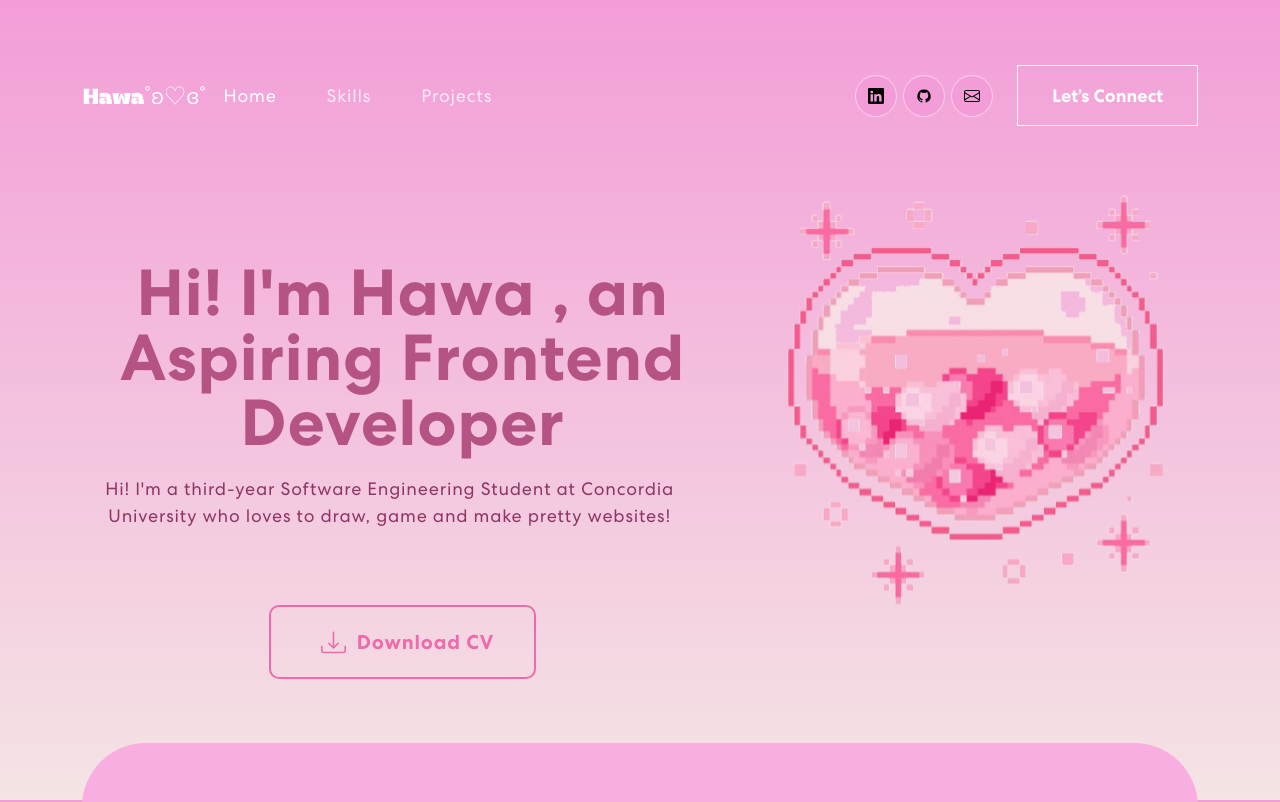
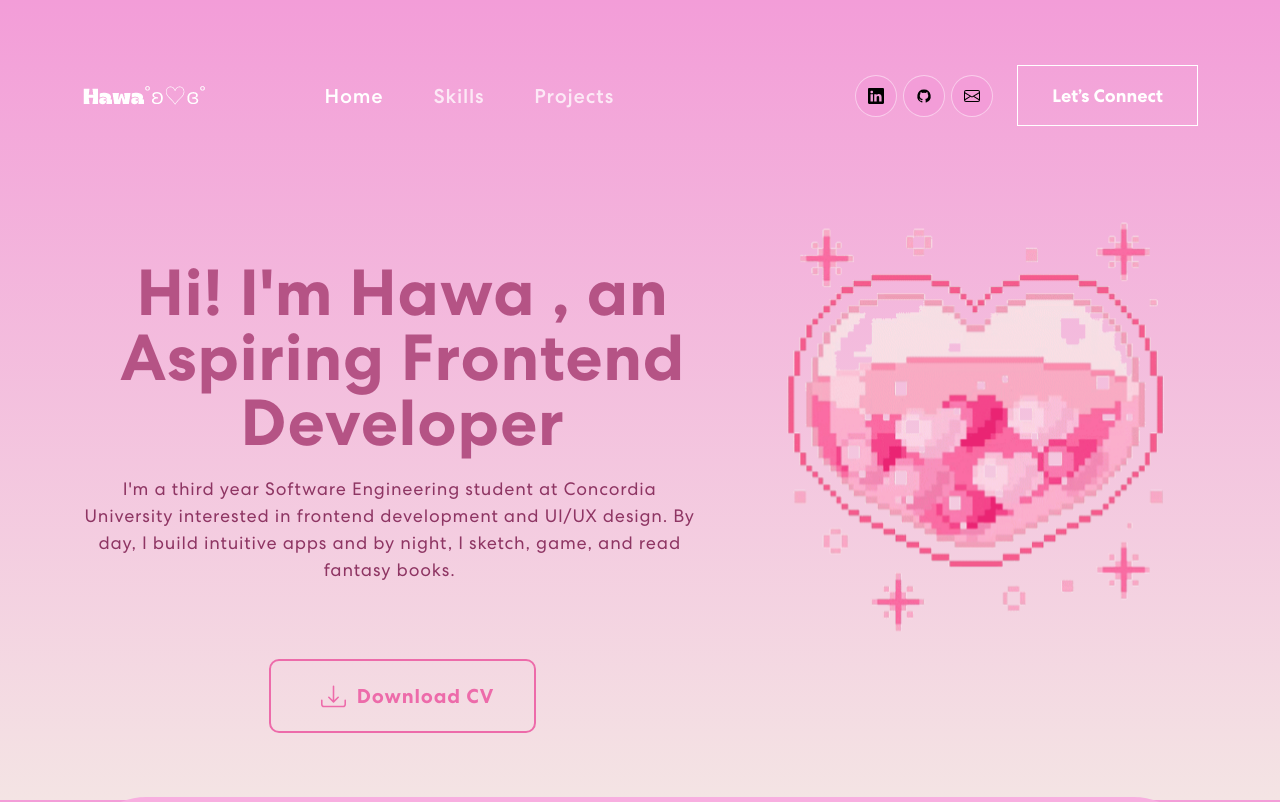
Before and after one commit to HawaSaid/Hawa_Said, a React (Create React App) app: page / in a window 1280 px wide. Shown: the top 802 px of the page. Built offline with nearby package versions, Linux system fonts and the light colour scheme.

Commit message:
Changes to the navbar, Skills section and the banner
- For the navbar: made the font size bigger to make it more apparent
- Upgraded the text in both the banner and skill section

```diff
--- a/src/App.css
+++ b/src/App.css
@@ -101,12 +101,25 @@ nav.navbar a.navbar-brand {
     width: 9%;
 }
 nav.navbar .navbar-nav .nav-link.navbar-link {
-  font-weight: 400;
+  font-weight: 500;
   color: white !important;
   letter-spacing: 0.8px;
   padding: 0 25px;
-  font-size: 18px;
+  font-size: 20px;
   opacity: 75%;
+}
+.navbar .me-auto {
+  margin: 0 auto; /* This centers the nav links */
+  display: flex;
+  justify-content: center;
+}
+
+.navbar-brand {
+  margin-right: 0; /* Remove default margin */
+}
+
+.navbar .navbar-nav {
+  flex-direction: row; /* Ensure horizontal layout */
 }
 nav.navbar .navbar-nav a.nav-link.navbar-link:hover,
 nav.navbar .navbar-nav a.nav-link.navbar-link.active {
@@ -232,6 +245,7 @@ nav.navbar .navbar-toggler[aria-expanded="true"] .navbar-toggler-icon:before {
 nav.navbar .navbar-toggler[aria-expanded="true"] .navbar-toggler-icon {
 	border-color: transparent;
 }
+
 .logo{
   width:125px;
   height:125px;
--- a/src/components/Banner.js
+++ b/src/components/Banner.js
@@ -65,8 +65,8 @@ export const Banner = () => {
             <div className={isVisible ? "animated_animated animate_fadeIn":""}>
             <h1>{`Hi! I'm Hawa`}<span className="wrap"> , an Aspiring {text}</span></h1>
             <p>
-              Hi! I'm a third-year Software Engineering
-              Student at Concordia University who loves to draw, game and make pretty websites!
+            I'm a third year Software Engineering student at Concordia University interested in frontend development and UI/UX design.
+            By day, I build intuitive apps and by night, I sketch, game, and read fantasy books.
             </p>
             <div className="d-flex">
               <button className="CV" onClick={downloadCV}>
--- a/src/components/NavBar.js
+++ b/src/components/NavBar.js
@@ -43,12 +43,12 @@ export const NavBar = () => {
           <span className='navbar-toggler-icon'></span>
         </Navbar.Toggle>
         <Navbar.Collapse id="basic-navbar-nav">
-          <Nav className="me-auto">
+          <Nav className="mx-auto">
             <Nav.Link href="#home" className={activeLink === 'home' ? 'active navbar-link' : 'navbar-link'} onClick={() => onUpdateActiveLink('home')}>Home</Nav.Link>
             <Nav.Link href="#skills" className={activeLink === 'skills' ? 'active navbar-link' : 'navbar-link'} onClick={() => onUpdateActiveLink('skills')}>Skills</Nav.Link>
             <Nav.Link href="#projects" className={activeLink === 'projects' ? 'active navbar-link' : 'navbar-link'} onClick={() => onUpdateActiveLink('projects')}>Projects</Nav.Link>
           </Nav>
-          <span className="navbar-text">
+          <span className="navbar-text ms-auto">
             <div className="social-icon">
               <a href="https://www.linkedin.com/in/hawa-afnane-said/"><img src={nav1icon} alt="" /></a>
               <a href="https://github.com/HawaSaid"><img src={nav2icon} alt="" /></a>
--- a/src/components/Skills.js
+++ b/src/components/Skills.js
@@ -43,7 +43,7 @@ export const Skills = () => {
               <h2>
                 Skills
               </h2>
-              <p>Welcome to the Skills section of my portfolio! <br/>Over the past three years, I've cultivated a diverse set of skills through various projects and coursework.</p>
+              <p>From building full-stack applications to designing intuitive UIs in hackathons, <br/>I've developed expertise in:</p>
               <br />
               <Carousel responsive={responsive} infinite={true} className="skills-slider">
                 <div className="item1">
```
